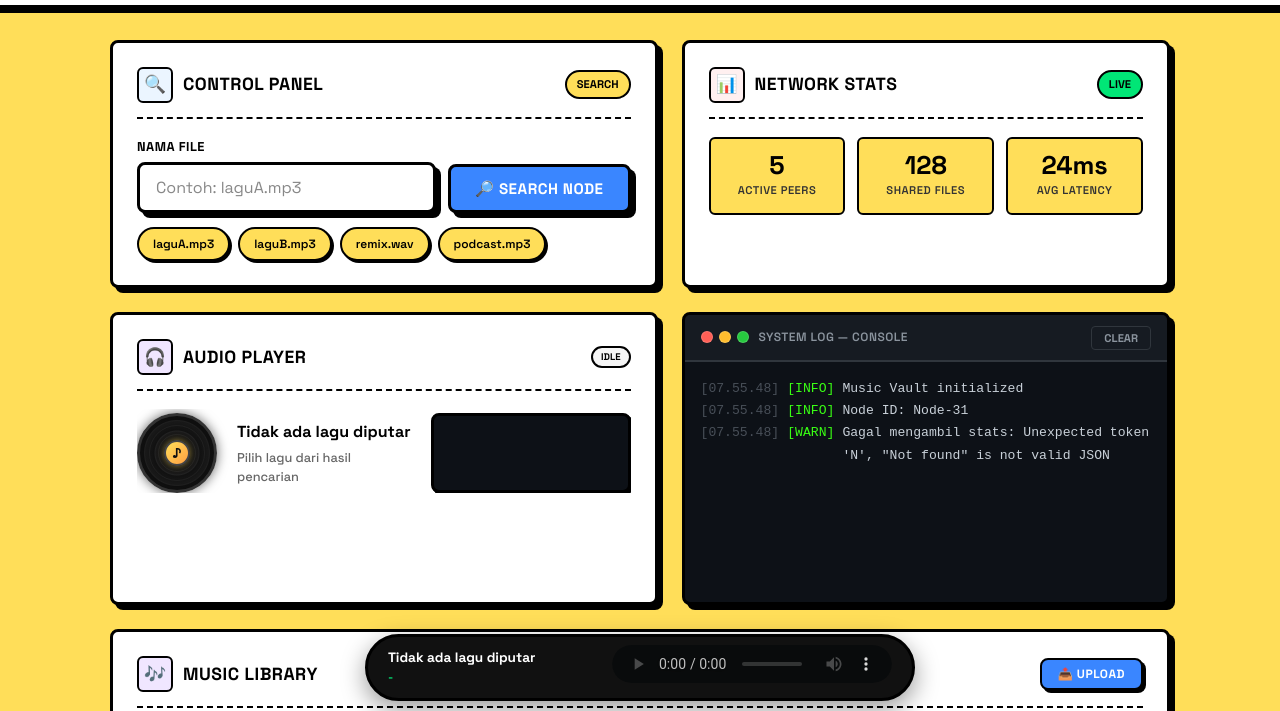
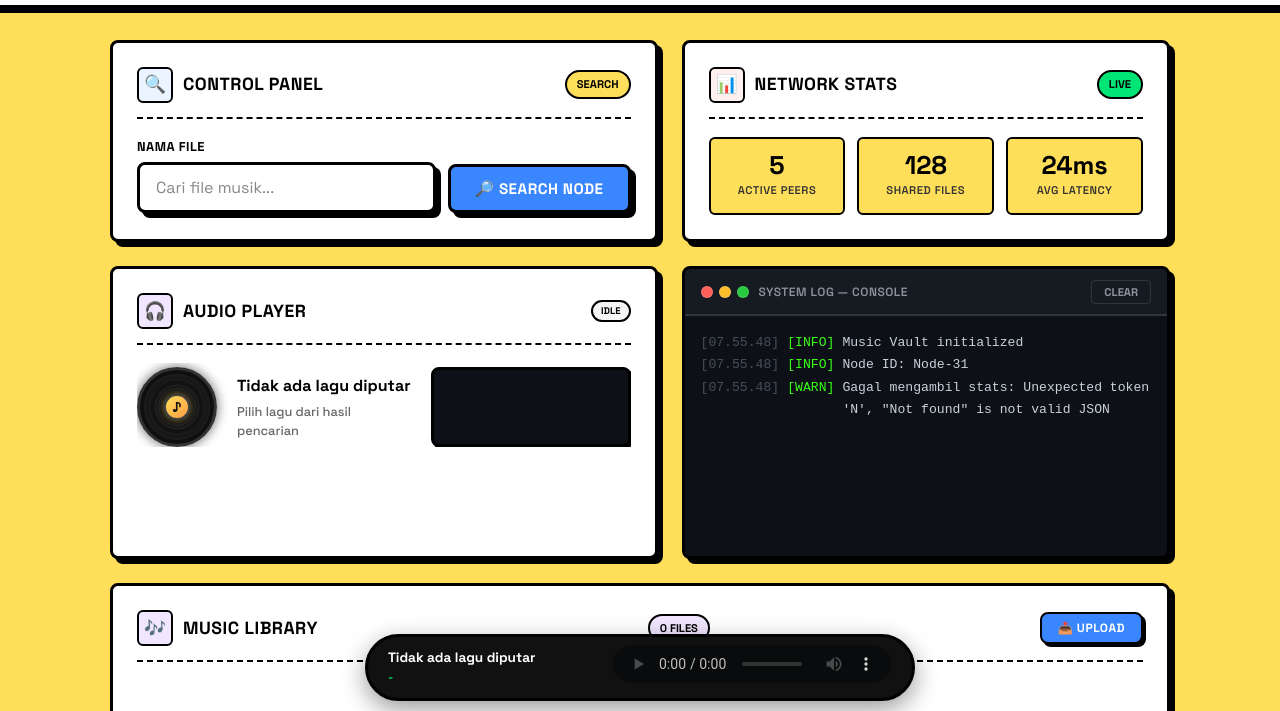
Before and after one commit to farizaadnan21-rgb/music-vault, a website: page index.html in a window 1280 px wide. Shown: the part 79-790 px from the top of the page. Drawn offline with Linux system fonts and the light colour scheme; no server answers.

Commit message:
UI tweak: limit track name length and remove sample chips

```diff
--- a/css/ui.css
+++ b/css/ui.css
@@ -412,6 +412,7 @@
   white-space: nowrap;
   overflow: hidden;
   text-overflow: ellipsis;
+  max-width: 320px;
 }
 
 .track-source-bar {
--- a/index.html
+++ b/index.html
@@ -52,7 +52,7 @@
               type="text"
               id="search-input"
               class="neo-input"
-              placeholder="Contoh: laguA.mp3"
+              placeholder="Cari file musik..."
               autocomplete="off"
             />
           </div>
@@ -60,12 +60,6 @@
             🔎 Search Node
           </button>
         </form>
-        <div class="quick-chips">
-          <span class="chip" onclick="Search.quickSearch('laguA.mp3')">laguA.mp3</span>
-          <span class="chip" onclick="Search.quickSearch('laguB.mp3')">laguB.mp3</span>
-          <span class="chip" onclick="Search.quickSearch('remix.wav')">remix.wav</span>
-          <span class="chip" onclick="Search.quickSearch('podcast.mp3')">podcast.mp3</span>
-        </div>
       </div>
 
       <!-- ============ NETWORK STATS ============ -->
```
